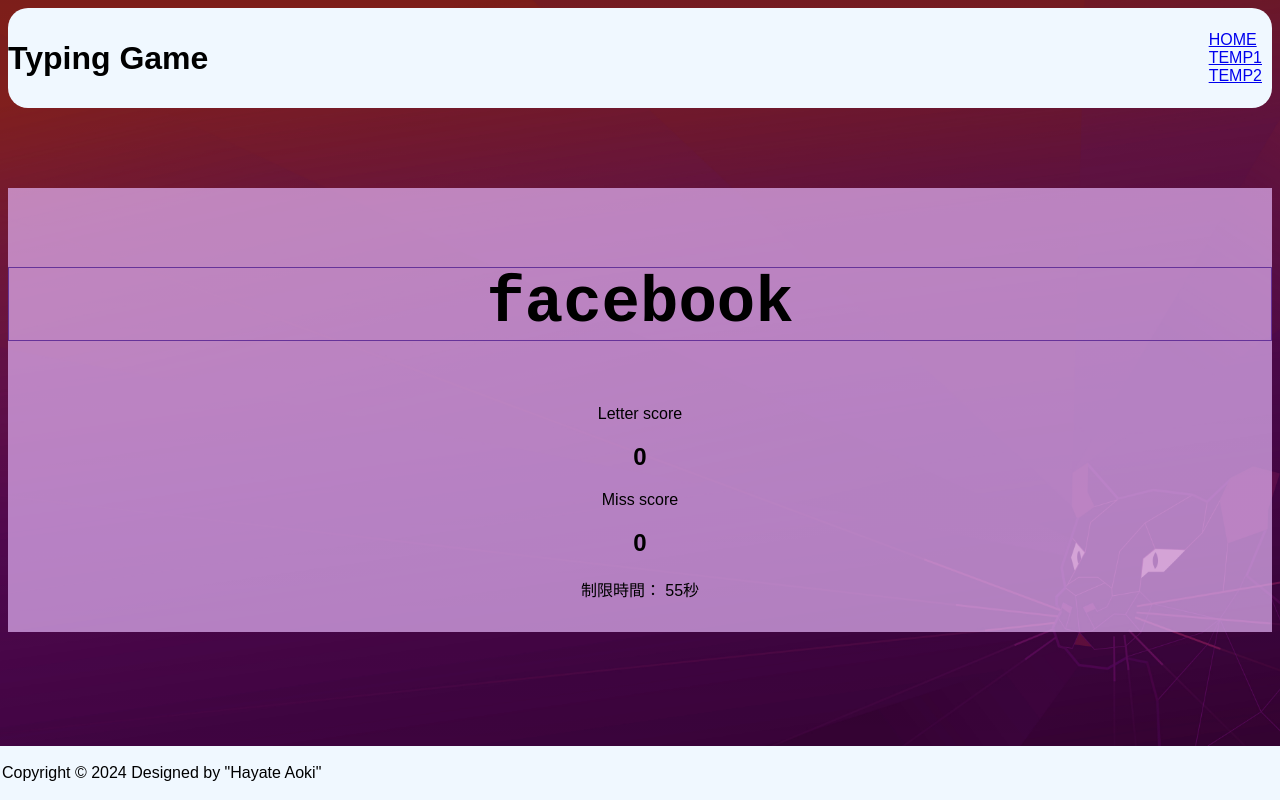
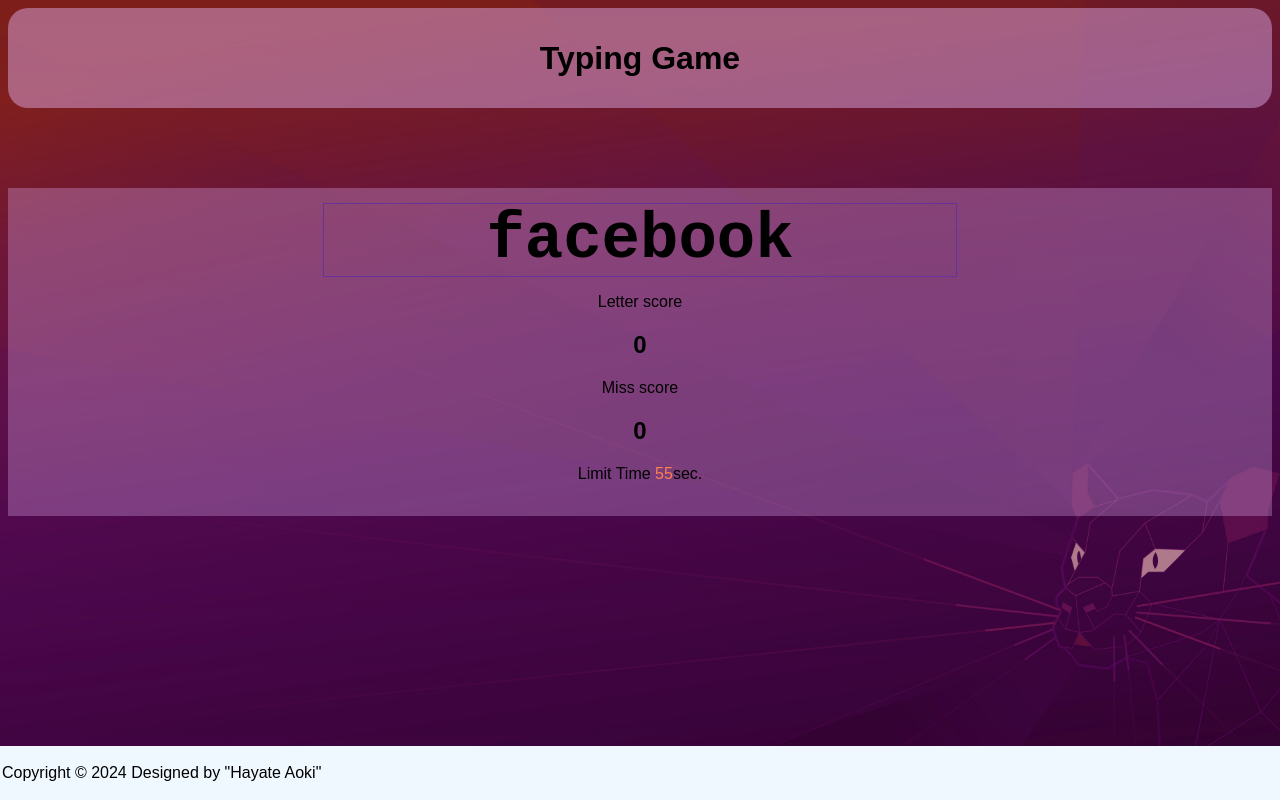
Before and after one commit to Hayatevel/JavaScriptExam, a plain HTML site: page src/index.html in a window 1280 px wide. Drawn offline with Linux system fonts and the light colour scheme.

Commit message:
Seventh commit

```diff
--- a/css/style.css
+++ b/css/style.css
@@ -14,13 +14,13 @@
     display: flex;
     width: 100%;
     height: 100px;
-    background-color: aliceblue;
+    background-color: rgba(228, 182, 247, 0.45);
     align-items: center;
     border-radius: 20px;
 }
 
 .title {
-    margin-right: auto;
+    margin: 0 auto;
 }
 
 .menu_group {
@@ -32,7 +32,7 @@
 .main {
     width: 100%;
     text-align: center;
-    background-color: rgba(228, 182, 247, 0.7);
+    background-color: rgba(228, 182, 247, 0.3);
     margin: 5rem 0;
     padding-top: 15px;
     padding-bottom: 15px;
@@ -43,7 +43,8 @@
     font-size: 4em;
     font-weight: bold;
     color: black;
-    width: auto;
+    width: 50%;
+    margin: 0 auto;
     text-align: center;
     border: 1px solid rebeccapurple;
 
@@ -58,6 +59,14 @@
     color: whitesmoke;
 }
 
+#time {
+    color: coral;
+}
+
+#correct {
+    font-size: large;
+}
+
 footer {
     position: fixed;
     padding: 2px;
@@ -66,9 +75,6 @@
     bottom: 0;
     width: 100%;
     background-color: aliceblue;
-}
-.footer {
-
 }
 
 @media (min-width: 768px) {
--- a/src/index.html
+++ b/src/index.html
@@ -11,13 +11,13 @@
     <header>
         <div class="header">
             <h1 class="title">Typing Game</h1> <!-- タイトル -->
-            <nav class="nav"> <!-- ナビゲーションバー -->
+            <!-- <nav class="nav">
                 <ul class="menu_group">
                     <li class="menu_elment"><a href="#">HOME</a></li>
                     <li class="menu_elment"><a href="#">TEMP1</a></li>
                     <li class="menu_elment"><a href="#">TEMP2</a></li>
                 </ul>
-            </nav>
+            </nav> -->
         </div>
     </header>
     <main>
--- a/src/main.js
+++ b/src/main.js
@@ -52,13 +52,17 @@
 const correct = document.getElementById('correct');
 
 const countdown = setInterval(() => {
-    timer.textContent = `制限時間： ${--TIME}秒`;
+    timer.innerHTML = `Limit Time <span id="time">${--TIME}</span>sec.`;
     if(TIME <= 0) finish();
 }, 1000);
 
 function finish() {
     clearInterval(countdown);
-    correct.textContent = `正解数は ${score}個でした!`;
+    correct.innerHTML = `
+        Corrected is ${score}!
+        You want to play again? Let\'s play...
+        and you need to reload this site.
+    `;
     state = false;
 }
 
```
